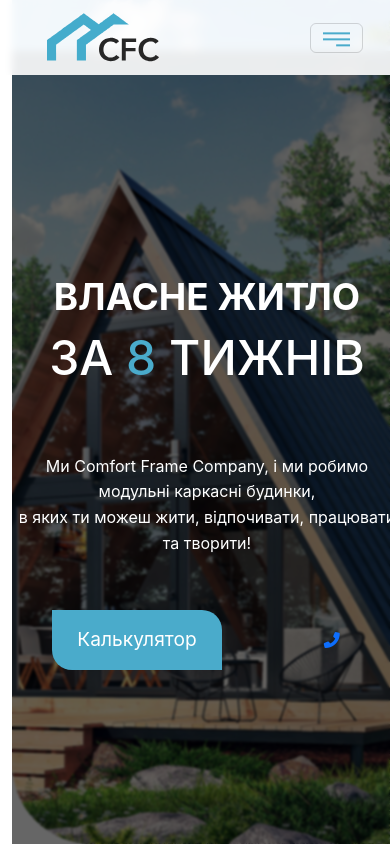
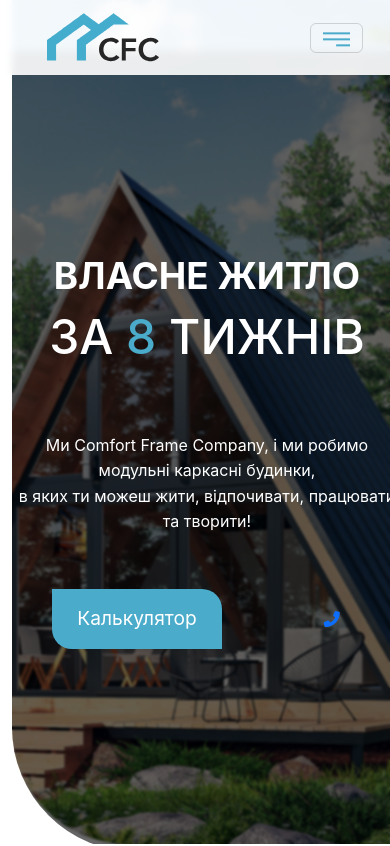
Before and after one commit to SavchukSergiy/cfc-front-app, a React (Create React App) app: page / in a window 390 px wide. Shown: the top 846 px of the page. Built offline with nearby package versions, Linux system fonts and the light colour scheme.

Commit message:
fixed border radius

```diff
--- a/src/pages/Home/Home.css
+++ b/src/pages/Home/Home.css
@@ -135,7 +135,7 @@
     width: 100%;
     height: 100%;
     object-fit: cover;
-    border-radius: 0 0 0 80px;
+    border-radius: 0 0 0 116px;
   }
 
   .image-wrapper .overlay {
@@ -143,9 +143,10 @@
     top: 6%;
     left: 0%;
     width: 100%;
-    height: 100%;
+    height: 95%;
     display: flex;
     align-items: center;
+
   }
 
   .content-wrapper {
@@ -160,6 +161,7 @@
     backdrop-filter: blur(1px);
     position: relative;
     overflow: hidden;
+    border-radius: 0 0 0 125px;
   }
 
   .content-wrapper h1 {
```
